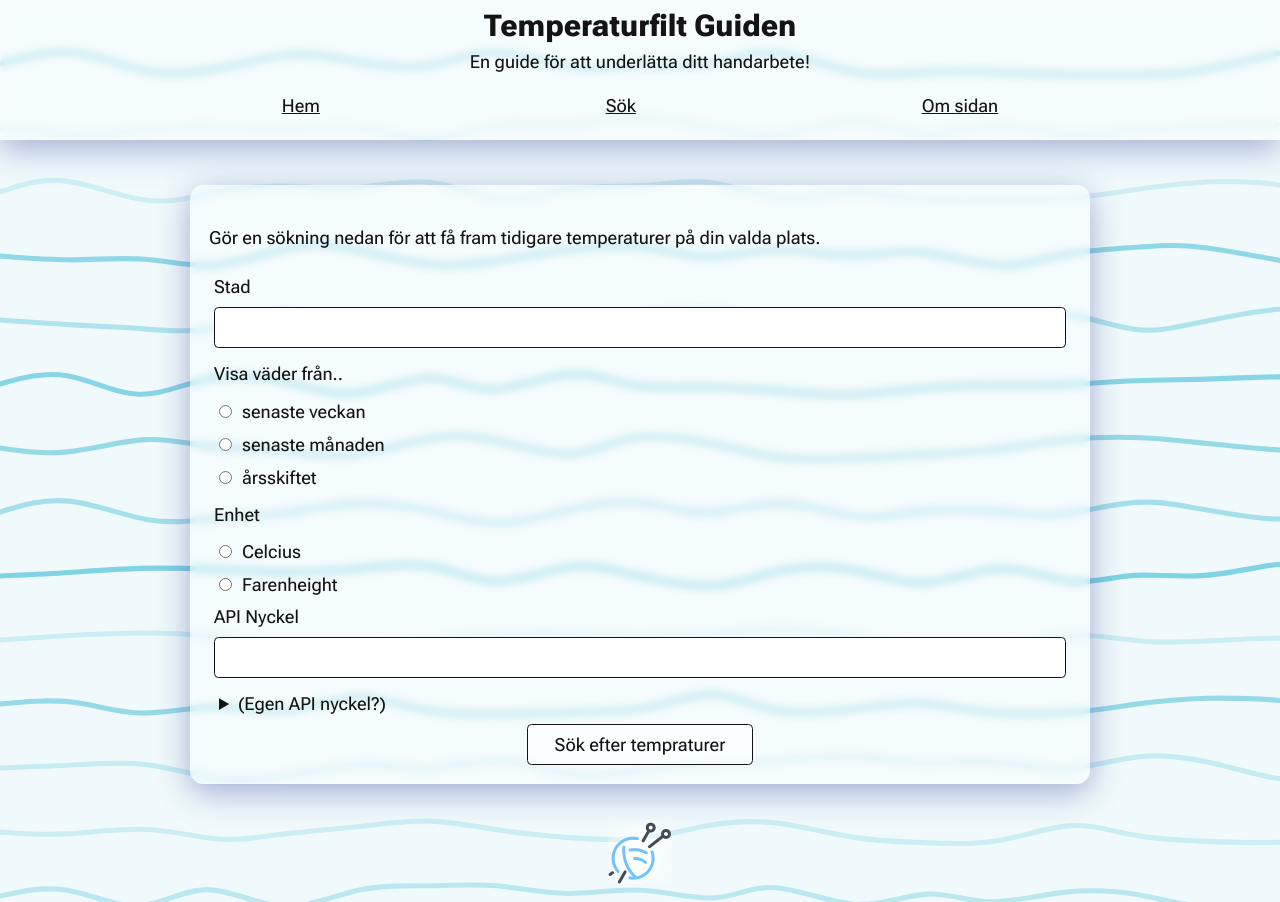
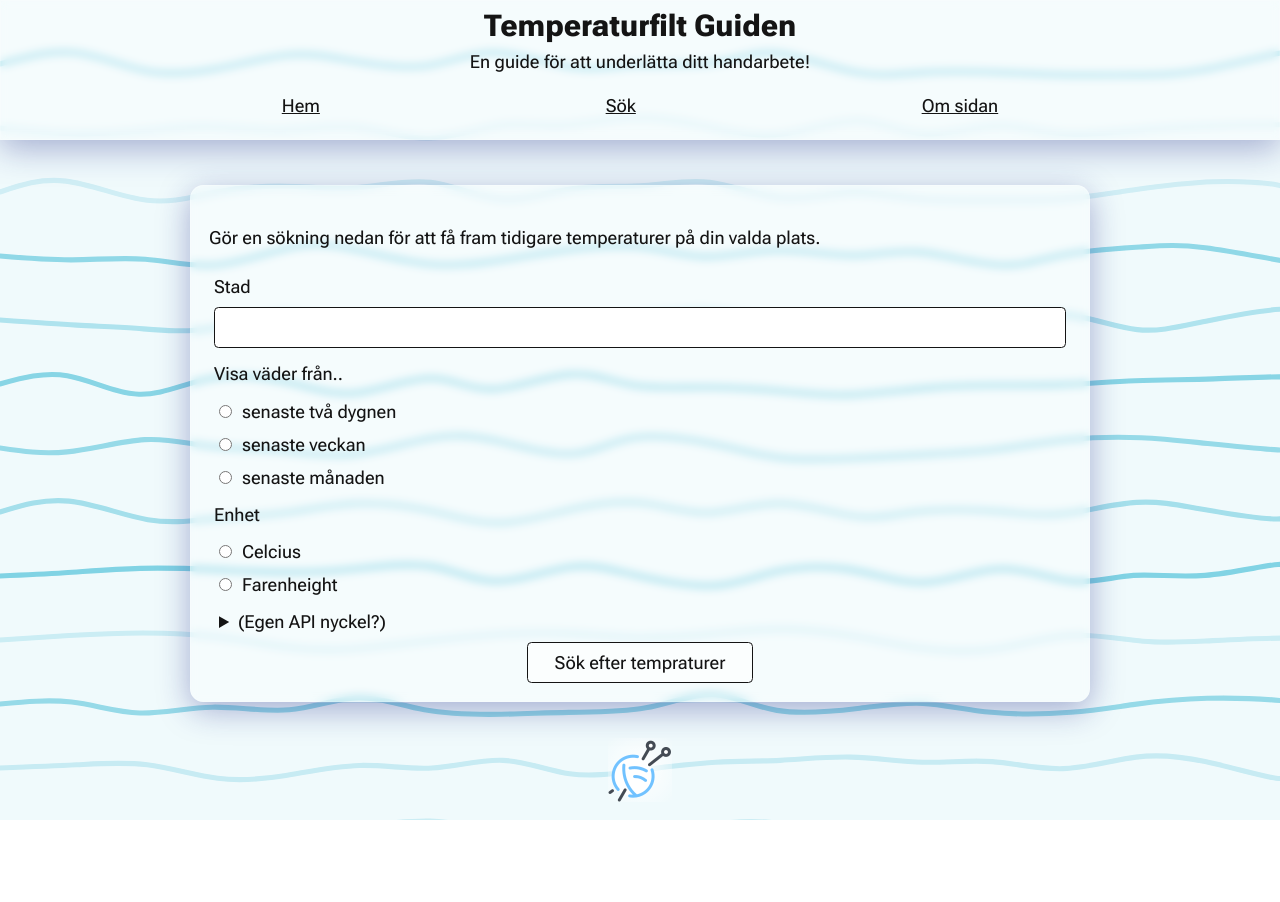
Before and after one commit to coffeetails/temprature-blanket, a React (Vite) app: page /search in a window 1280 px wide. After the commit the page ends 820 px from the top, so only its background shows below. Built offline with nearby package versions, Linux system fonts and the light colour scheme; no server answers.

Commit message:
fixed small error when saving weatherdata

```diff
--- a/src/Views/HomeView.tsx
+++ b/src/Views/HomeView.tsx
@@ -16,14 +16,15 @@ function HomeView({displayWeather, setDisplayWeather}: Props) {
 	const [displayHour, setDisplayHour] = useState("");
 	const weatherData = localStorage.getItem("weatherData");
 	let options = <option>Inga val tillgängliga, gör en sökning</option>;
+	console.log("weatherData", !!weatherData);
 
 	if(displayHour.length == 0) {
 		setDisplayHour("13:00");
 	}
 
-	if(weatherData) {
+	if(weatherData) { // Assumes there is an array in parsed weather data.
 		const parsedWeatherData = JSON.parse(weatherData);
-		// console.log("parsedWeatherData", parsedWeatherData);
+		console.log("parsedWeatherData", parsedWeatherData);
 		options = parsedWeatherData.map((data: Weather, index: string) => {
 			const startDate: string = data.days[0].datetime.slice(5,7) + "/" + data.days[0].datetime.slice(8,10);
 			return (<option value={"weather" + index} key={index}>{data.location}: {data.days.length} dagar från {startDate}</option>);
--- a/src/components/Form.tsx
+++ b/src/components/Form.tsx
@@ -1,6 +1,7 @@
 import { useState } from 'react';
 import './form.scss';
-import { apiKey } from '../key';
+// import { apiKey } from '../key.js';
+import { apiKey } from '../key'
 import { Weather } from '../models/models';
 import { useNavigate } from 'react-router-dom';
 import { setWeatherData } from './setWeatherData';
@@ -15,7 +16,7 @@ interface Props {
 function Form({setDisplayWeather, firestore}: Props) {
     const navigate = useNavigate();
     const [location, setLocation] = useState("arvika");
-    const [timePeriod, setTimePeriod] = useState("last7days");
+    const [timePeriod, setTimePeriod] = useState("last2days");
     const [unit, setUnit] = useState("metric");
     const [userApiKey, setUserApiKey] = useState("");
     const firestoreDatabase = getFirestore(firestore);
@@ -31,13 +32,13 @@ function Form({setDisplayWeather, firestore}: Props) {
         console.log("weatherData", weatherData);
         if(weatherData) {
             setDisplayWeather(weatherData);
-            const maybePreviousWeatherData = localStorage.getItem("weatherData");
+            const maybePreviousWeatherData = localStorage.getItem("weatherData"); // THERE IS NO "weatherData" TO GET
             if(maybePreviousWeatherData) {
                 let weathers = JSON.parse(maybePreviousWeatherData);
                 weathers.push(weatherData);
                 localStorage.setItem("weatherData", JSON.stringify(weathers));
             } else {
-                localStorage.setItem("weatherData", JSON.stringify(weatherData));
+                localStorage.setItem("weatherData", JSON.stringify([weatherData]));
             }
             navigate('/');
         } else {
@@ -46,6 +47,8 @@ function Form({setDisplayWeather, firestore}: Props) {
     }
 
     function checkApiKey() {
+        console.log("checking the key");
+
         if(userApiKey.length == 0) {
             return apiKey;
         } else {
@@ -59,7 +62,9 @@ function Form({setDisplayWeather, firestore}: Props) {
             ++apiCalls;
             console.log(`${baseURL}${location}/${timePeriod}?unitGroup=${unit}${include}&key=${checkApiKey()}&contentType=json`);
             const response = await fetch(`${baseURL}${location}/${timePeriod}?unitGroup=${unit}${include}&key=${checkApiKey()}&contentType=json`);
+            console.log("response", response);
             const data = await response.json();
+            console.log("data", data);
             return data;
         } catch(error: unknown) {
             if(apiCalls > 5) {
@@ -78,6 +83,10 @@ function Form({setDisplayWeather, firestore}: Props) {
 
             <p>Visa väder från..</p>
             <section>
+                <input className="form__input" type="radio" id="week" value="last2days" name="timePeriod" onChange={ (e) => setTimePeriod(e.target.value) }></input>
+                <label htmlFor="week">senaste två dygnen</label>
+            </section>
+            <section>
                 <input className="form__input" type="radio" id="week" value="last7days" name="timePeriod" onChange={ (e) => setTimePeriod(e.target.value) }></input>
                 <label htmlFor="week">senaste veckan</label>
             </section>
@@ -85,10 +94,10 @@ function Form({setDisplayWeather, firestore}: Props) {
                 <input className="form__input" type="radio" id="month" value="last30days" name="timePeriod" onChange={ (e) => setTimePeriod(e.target.value) }></input>
                 <label htmlFor="month">senaste månaden</label>
             </section>
-            <section>
+            {/* <section>
                 <input className="form__input" type="radio" id="year" value="yeartodate" name="timePeriod" onChange={ (e) => setTimePeriod(e.target.value) }></input>
                 <label htmlFor="year">årsskiftet</label>
-            </section>
+            </section> */}
 
             <p>Enhet</p>
             <section>
@@ -100,10 +109,10 @@ function Form({setDisplayWeather, firestore}: Props) {
                 <label htmlFor="farenheight">Farenheight</label>
             </section>
 
-            <label className="form__label" htmlFor="key">API Nyckel</label>
-            <input className="form__input" type="text" id="key" onChange={ (e) => setUserApiKey(e.target.value) }></input>
+            {/* <label className="form__label" htmlFor="key">API Nyckel</label> */}
             <details>
                 <summary>(Egen API nyckel?)</summary>
+                <input className="form__input" type="text" id="key" onChange={ (e) => setUserApiKey(e.target.value) }></input>
                 <p>Om du vill hämta mycket väderdata så kan du skapa din egna nyckel hos <a href="https://www.visualcrossing.com/weather/weather-data-services">visualcrossing.com</a></p>
                 <p>Du skapar en inloggning på visualcrossing och på sidan med kontoinformation så kan du hitta din "{"</>"} key", denna nycken kan du skriva i fältet för "API Nyckel". Som sagt så är detta inte något du behöver.</p>
             </details>
```
Lines whose indentation alone changed are shown as unchanged.
